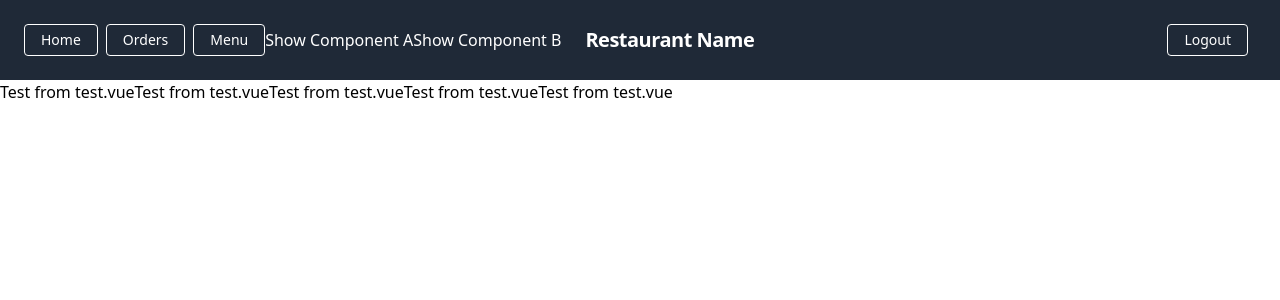
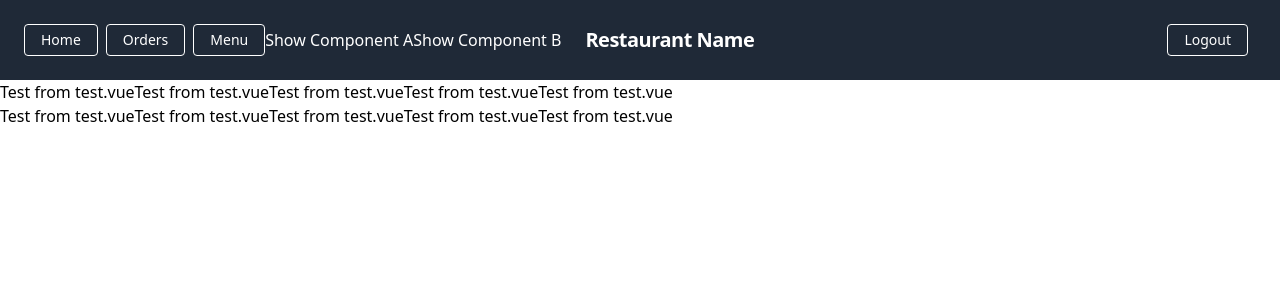
Before and after one commit to abdou51/BarbecueHouse, a Vue app: page / in a window 1280 px wide. Both pictures are taken after a click on the button "Show Component B". Shown: the top 300 px of the page. Built offline with nearby package versions, Linux system fonts and the light colour scheme.

Commit message:
3rd edit

```diff
--- a/src/components/test.vue
+++ b/src/components/test.vue
@@ -1,4 +1,5 @@
 <template>
 
  <h3>Test from test.vueTest from test.vueTest from test.vueTest from test.vueTest from test.vue</h3>
+ <h3>Test from test.vueTest from test.vueTest from test.vueTest from test.vueTest from test.vue</h3>
 </template>
```
